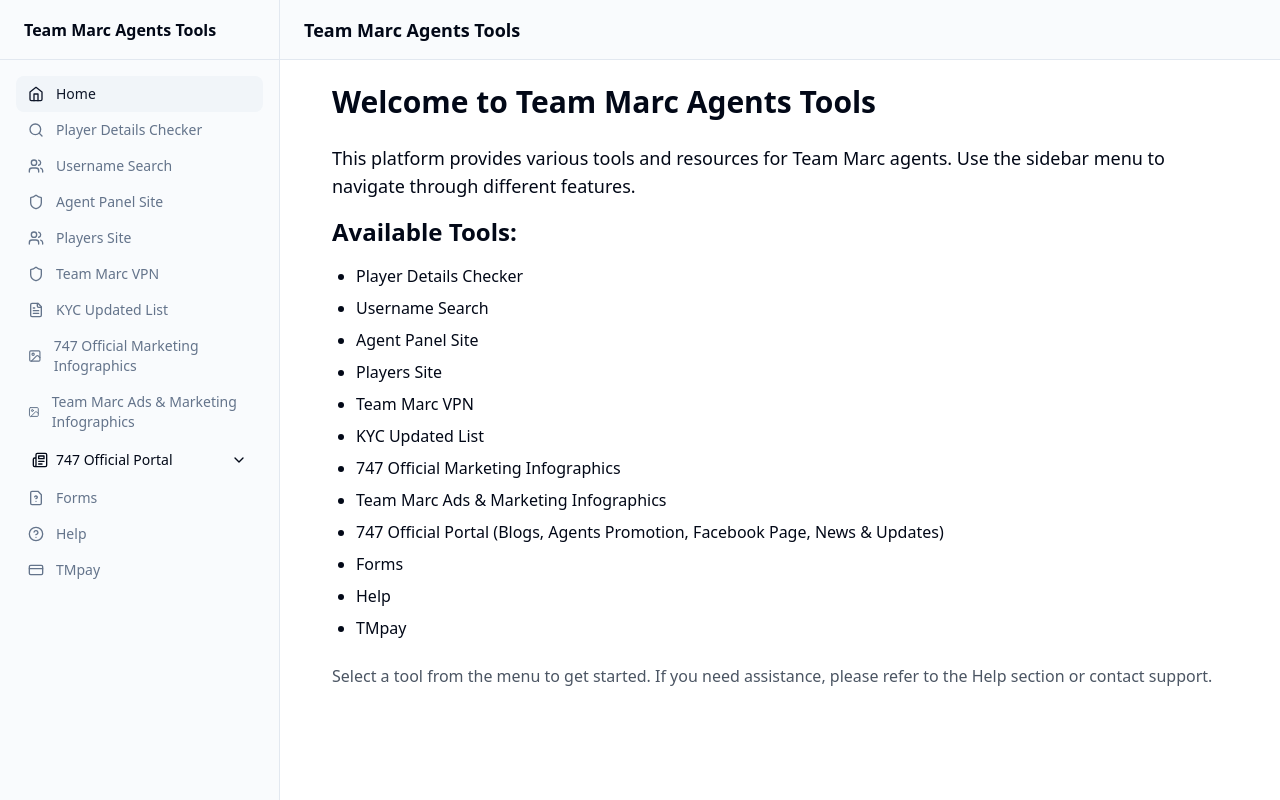
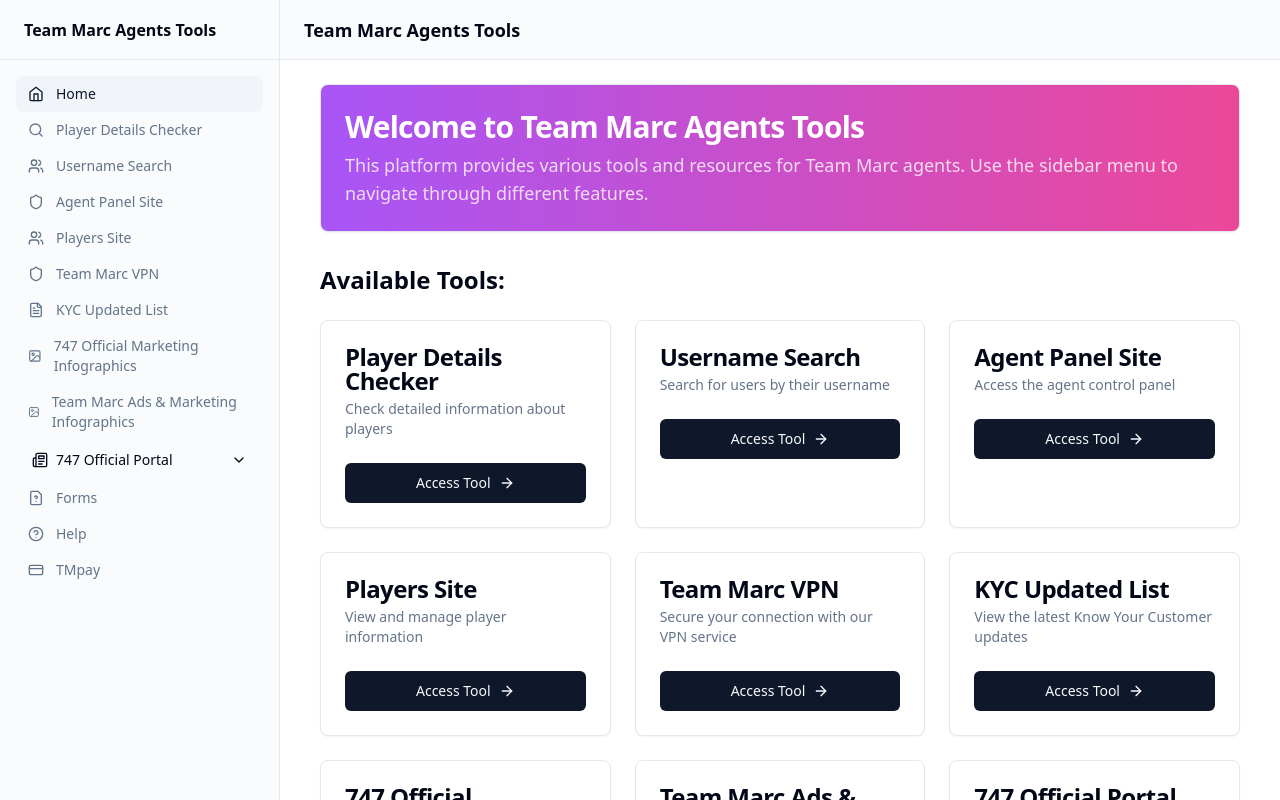
Before and after one commit to GPT-Engineer-App/responsive-web-builder, a React (Vite) app: page / in a window 1280 px wide. Shown: the top 800 px of the page. Built offline with nearby package versions, Linux system fonts and the light colour scheme.

Commit message:
Enhance Index page with styled components and layout

```diff
--- a/src/pages/Index.jsx
+++ b/src/pages/Index.jsx
@@ -1,28 +1,59 @@
+import { Button } from "@/components/ui/button";
+import { Card, CardContent, CardDescription, CardFooter, CardHeader, CardTitle } from "@/components/ui/card";
+import { ArrowRight } from "lucide-react";
+
 const Index = () => {
+  const tools = [
+    { name: "Player Details Checker", description: "Check detailed information about players" },
+    { name: "Username Search", description: "Search for users by their username" },
+    { name: "Agent Panel Site", description: "Access the agent control panel" },
+    { name: "Players Site", description: "View and manage player information" },
+    { name: "Team Marc VPN", description: "Secure your connection with our VPN service" },
+    { name: "KYC Updated List", description: "View the latest Know Your Customer updates" },
+    { name: "747 Official Marketing Infographics", description: "Access official marketing materials" },
+    { name: "Team Marc Ads & Marketing Infographics", description: "View Team Marc specific marketing resources" },
+    { name: "747 Official Portal", description: "Access blogs, promotions, and updates" },
+    { name: "Forms", description: "Access and submit various forms" },
+    { name: "Help", description: "Get assistance and support" },
+    { name: "TMpay", description: "Manage payments and transactions" },
+  ];
+
   return (
-    <div className="max-w-4xl mx-auto">
-      <h1 className="text-3xl font-bold mb-6">Welcome to Team Marc Agents Tools</h1>
-      <p className="text-lg mb-4">
-        This platform provides various tools and resources for Team Marc agents. Use the sidebar menu to navigate through different features.
-      </p>
-      <h2 className="text-2xl font-semibold mb-4">Available Tools:</h2>
-      <ul className="list-disc pl-6 space-y-2">
-        <li>Player Details Checker</li>
-        <li>Username Search</li>
-        <li>Agent Panel Site</li>
-        <li>Players Site</li>
-        <li>Team Marc VPN</li>
-        <li>KYC Updated List</li>
-        <li>747 Official Marketing Infographics</li>
-        <li>Team Marc Ads & Marketing Infographics</li>
-        <li>747 Official Portal (Blogs, Agents Promotion, Facebook Page, News & Updates)</li>
-        <li>Forms</li>
-        <li>Help</li>
-        <li>TMpay</li>
-      </ul>
-      <p className="mt-6 text-gray-600">
-        Select a tool from the menu to get started. If you need assistance, please refer to the Help section or contact support.
-      </p>
+    <div className="max-w-6xl mx-auto px-4">
+      <Card className="mb-8 bg-gradient-to-r from-purple-500 to-pink-500 text-white">
+        <CardHeader>
+          <CardTitle className="text-3xl font-bold">Welcome to Team Marc Agents Tools</CardTitle>
+          <CardDescription className="text-lg text-white/80">
+            This platform provides various tools and resources for Team Marc agents. Use the sidebar menu to navigate through different features.
+          </CardDescription>
+        </CardHeader>
+      </Card>
+
+      <h2 className="text-2xl font-semibold mb-6">Available Tools:</h2>
+      <div className="grid grid-cols-1 md:grid-cols-2 lg:grid-cols-3 gap-6">
+        {tools.map((tool, index) => (
+          <Card key={index} className="transition-all hover:shadow-lg">
+            <CardHeader>
+              <CardTitle>{tool.name}</CardTitle>
+              <CardDescription>{tool.description}</CardDescription>
+            </CardHeader>
+            <CardFooter>
+              <Button className="w-full">
+                Access Tool
+                <ArrowRight className="ml-2 h-4 w-4" />
+              </Button>
+            </CardFooter>
+          </Card>
+        ))}
+      </div>
+
+      <Card className="mt-8 bg-blue-50">
+        <CardContent className="pt-6">
+          <p className="text-gray-600">
+            Select a tool from the menu to get started. If you need assistance, please refer to the Help section or contact support.
+          </p>
+        </CardContent>
+      </Card>
     </div>
   );
 };
```
